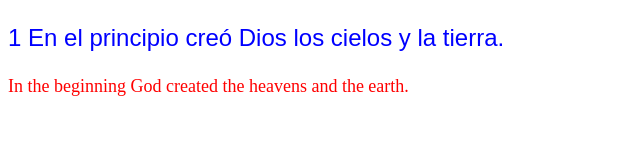
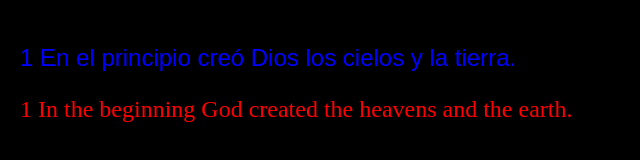
Before and after one commit to dryland33/Spanish-English, a plain HTML site: page index.html in a window 1280 px wide. Shown: the whole page, without its empty margins (0-640 px from the left). Drawn offline with Linux system fonts and the light colour scheme.

Commit message:
Update index.html

```diff
--- a/index.html
+++ b/index.html
@@ -14,8 +14,14 @@
         /* Style for the second text */
         .style2 {
             color: red;
-            font-size: 18px;
+            font-size: 24px;
             font-family: 'Times New Roman', serif;
+        }
+        body {
+            background-color: black;
+            color: white; /* Set text color to white for better visibility on black background */
+            margin: 0; /* Remove default margin */
+            padding: 20px; /* Add some padding for better readability */
         }
     </style>
     <title>Two Styles Text Website</title>
@@ -23,8 +29,19 @@
 <body>
 
     <p class="style1">1 En el principio creó Dios los cielos y la tierra.</p>
+    <p class="style2">1 In the beginning God created the heavens and the earth.</p>
 
-    <p class="style2">In the beginning God created the heavens and the earth.</p>
+    <p class="style1"></p>
+    <p class="style2"></p>
+
+    <p class="style1"></p>
+    <p class="style2"></p>
+
+    <p class="style1"></p>
+    <p class="style2"></p>
+
+
+
 
 </body>
 </html>
```
